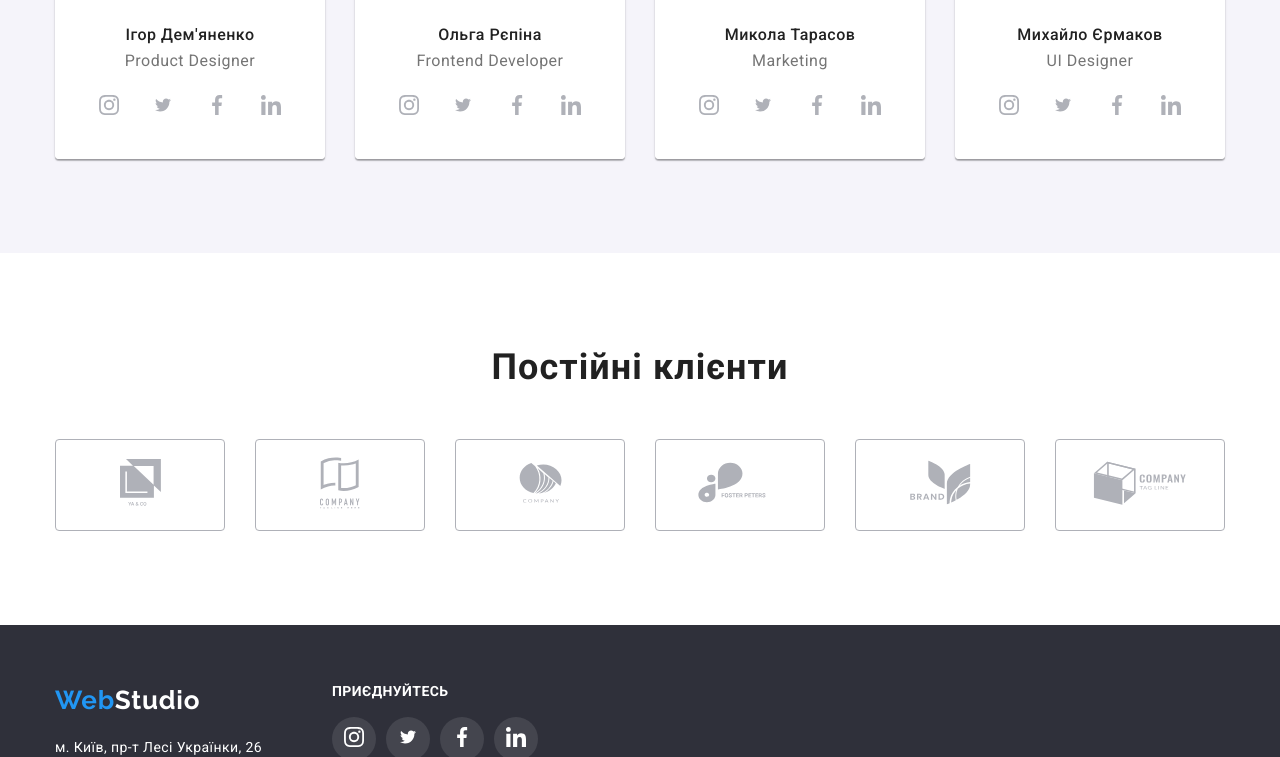
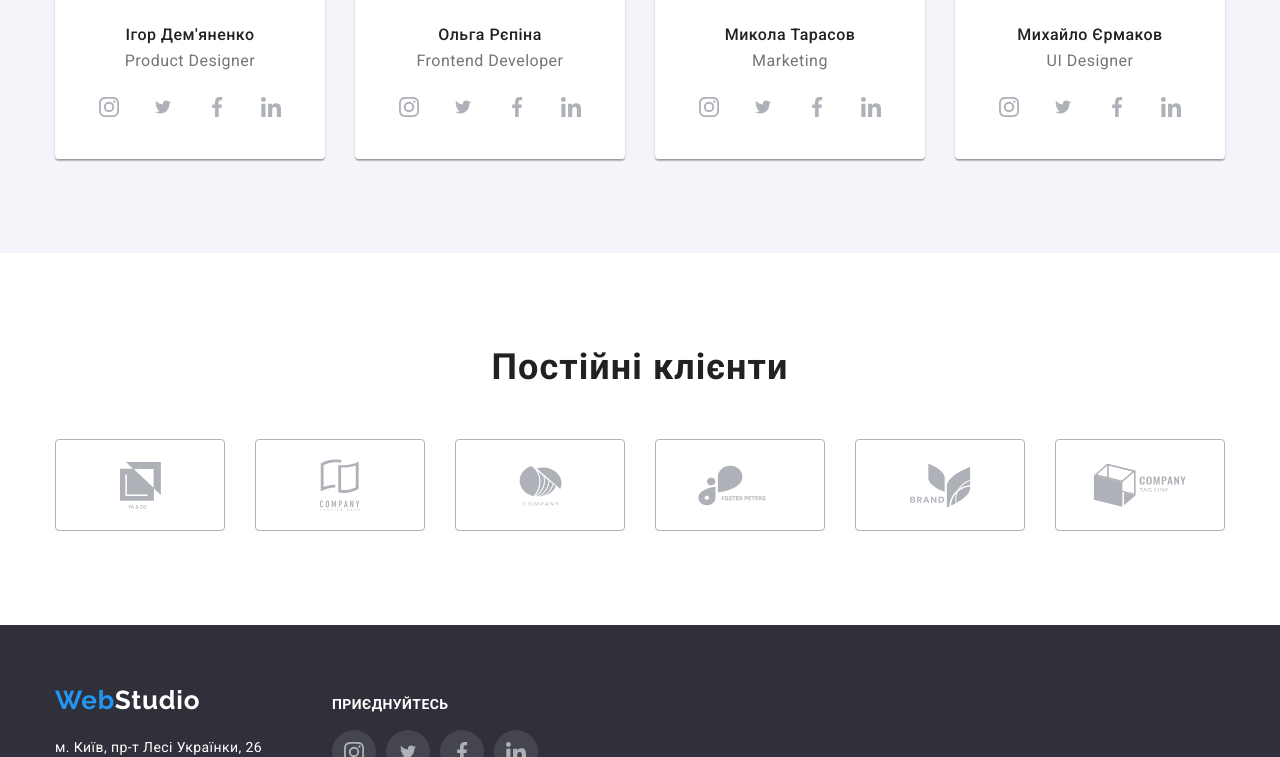
Before and after one commit to TDubasova/goit-markup-hw-04, a plain HTML site: page index.html in a window 1280 px wide. Shown: the part 2043-2800 px from the top of the page. Drawn offline with nearby package versions, Linux system fonts and the light colour scheme.

Commit message:
виправлені помилки

```diff
--- a/index.html
+++ b/index.html
@@ -13,6 +13,7 @@
 </head>
 
 <body>
+
     <!-- шапка -->
     <header class="header">
         <div class="conteiner">
@@ -28,16 +29,14 @@
 
         <ul class="contacts">
             <li class="list">
-                <svg class="icon-header" width="16" height="12">
-                    <use href="./images/icons.svg#icon-envelope"></use>
-                </svg>
-                    <a class="contacts-link mailto" href="mailto:info@devstudio.com">info@devstudio.com</a>
+                <a class="contacts-link" href="mailto:info@devstudio.com">
+                    <svg width="16" height="12"><use href="./images/icons.svg#icon-envelope"></use></svg>
+                    info@devstudio.com</a>
                 </li>
             <li class="list">
-                <svg class="icon-header" width="10" height="16">
+                <a class="contacts-link" href="tel:+380961111111"><svg class="icon-header" width="10" height="16">
                     <use href="./images/icons.svg#icon-smartphone"></use>
-                </svg>
-                <a class="contacts-link phone" href="tel:+380961111111">+38 096 111 11 11</a>
+                </svg> +38 096 111 11 11</a>
             </li>
         </ul>
         </div>
@@ -137,22 +136,22 @@
                     <p class="member-position" lang="en">Product Designer</p>
                     <ul class="links-list">
                         <li class="link-item"><a class="social-link" href="">
-                                <svg class="icon-social" width="20" height="20">
+                                <svg width="20" height="20">
                                     <use href="./images/icons.svg#icon-instagram"></use>
                                 </svg>
                             </a></li>
                         <li class="link-item"><a class="social-link" href="">
-                                <svg class="icon-social" width="20" height="16">
+                                <svg width="20" height="16">
                                     <use href="./images/icons.svg#icon-twitter"></use>
                                 </svg>
                             </a></li>
                         <li class="link-item"><a class="social-link" href="">
-                                <svg class="icon-social" width="20" height="20">
+                                <svg width="20" height="20">
                                     <use href="./images/icons.svg#icon-facebook"></use>
                                 </svg>
                             </a></li>
                         <li class="link-item"><a class="social-link" href="">
-                                <svg class="icon-social" width="20" height="20">
+                                <svg width="20" height="20">
                                     <use href="./images/icons.svg#icon-linkedin"></use>
                                 </svg>
                             </a></li>
@@ -169,22 +168,22 @@
                     <p class="member-position" lang="en">Frontend Developer</p>
                     <ul class="links-list">
                         <li class="link-item"><a class="social-link" href="">
-                                <svg class="icon-social" width="20" height="20">
+                                <svg width="20" height="20">
                                     <use href="./images/icons.svg#icon-instagram"></use>
                                 </svg>
                             </a></li>
                         <li class="link-item"><a class="social-link" href="">
-                                <svg class="icon-social" width="20" height="16">
+                                <svg width="20" height="16">
                                     <use href="./images/icons.svg#icon-twitter"></use>
                                 </svg>
                             </a></li>
                         <li class="link-item"><a class="social-link" href="">
-                                <svg class="icon-social" width="20" height="20">
+                                <svg width="20" height="20">
                                     <use href="./images/icons.svg#icon-facebook"></use>
                                 </svg>
                             </a></li>
                         <li class="link-item"><a class="social-link" href="">
-                                <svg class="icon-social" width="20" height="20">
+                                <svg width="20" height="20">
                                     <use href="./images/icons.svg#icon-linkedin"></use>
                                 </svg>
                             </a></li>
@@ -201,22 +200,22 @@
                     <p class="member-position" lang="en">Marketing</p>
                     <ul class="links-list">
                         <li class="link-item"><a class="social-link" href="">
-                                <svg class="icon-social" width="20" height="20">
+                                <svg width="20" height="20">
                                     <use href="./images/icons.svg#icon-instagram"></use>
                                 </svg>
                             </a></li>
                         <li class="link-item"><a class="social-link" href="">
-                                <svg class="icon-social" width="20" height="16">
+                                <svg width="20" height="16">
                                     <use href="./images/icons.svg#icon-twitter"></use>
                                 </svg>
                             </a></li>
                         <li class="link-item"><a class="social-link" href="">
-                                <svg class="icon-social" width="20" height="20">
+                                <svg width="20" height="20">
                                     <use href="./images/icons.svg#icon-facebook"></use>
                                 </svg>
                             </a></li>
                         <li class="link-item"><a class="social-link" href="">
-                                <svg class="icon-social" width="20" height="20">
+                                <svg width="20" height="20">
                                     <use href="./images/icons.svg#icon-linkedin"></use>
                                 </svg>
                             </a></li>
@@ -233,22 +232,22 @@
                 <p class="member-position" lang="en">UI Designer</p>
                 <ul class="links-list">
                     <li class="link-item"><a class="social-link" href="">
-                            <svg class="icon-social" width="20" height="20">
+                            <svg width="20" height="20">
                                 <use href="./images/icons.svg#icon-instagram"></use>
                             </svg>
                         </a></li>
                     <li class="link-item"><a class="social-link" href="">
-                            <svg class="icon-social" width="20" height="16">
+                            <svg width="20" height="16">
                                 <use href="./images/icons.svg#icon-twitter"></use>
                             </svg>
                         </a></li>
                     <li class="link-item"><a class="social-link" href="">
-                            <svg class="icon-social" width="20" height="20">
+                            <svg width="20" height="20">
                                 <use href="./images/icons.svg#icon-facebook"></use>
                             </svg>
                         </a></li>
                     <li class="link-item"><a class="social-link" href="">
-                            <svg class="icon-social" width="20" height="20">
+                            <svg width="20" height="20">
                                 <use href="./images/icons.svg#icon-linkedin"></use>
                             </svg>
                         </a></li>
@@ -265,41 +264,41 @@
             <ul class="clients-list">
                 <li class="client-item">
                     <a class="client-link" href="">
-                        <svg class="icon-client" width="41" height="47">
+                        <svg width="41" height="47">
                             <use href="./images/icons.svg#icon-client1"></use>
                         </svg>
                     </a>
                 </li>
                 <li class="client-item">
                     <a class="client-link" href="">
-                        <svg class="icon-client" width="40" height="52">
+                        <svg width="40" height="52">
                             <use href="./images/icons.svg#icon-client2"></use>
                     </svg>
                     </a></li>
                 <li class="client-item">
                     <a class="client-link" href="">
-                        <svg class="icon-client" width="43" height="41">
+                        <svg width="43" height="41">
                             <use href="./images/icons.svg#icon-client3"></use>
                         </svg>
                     </a>
                 </li>
                 <li class="client-item">
                     <a class="client-link" href="">
-                        <svg class="icon-client" width="84" height="41">
+                        <svg width="84" height="41">
                             <use href="./images/icons.svg#icon-client4"></use>
                         </svg>
                     </a>
                 </li>
                 <li class="client-item">
                     <a class="client-link" href="">
-                        <svg class="icon-client" width="63" height="45">
+                        <svg width="63" height="45">
                             <use href="./images/icons.svg#icon-client5"></use>
                         </svg>
                     </a>
                 </li>
                 <li class="client-item">
                     <a class="client-link" href="">
-                        <svg class="icon-client" width="94" height="44">
+                        <svg width="94" height="44">
                             <use href="./images/icons.svg#icon-client6"></use>
                         </svg>
                     </a>
@@ -331,24 +330,20 @@
                     <p>приєднуйтесь</p>
                     <ul class="links-list">
                         <li class="link-item"><a class="social-link" href="">
-                        <svg class="icon-social" width="20" height="20">
-                            <use href="./images/icons.svg#icon-instagram"></use>
-                        </svg>
+                            <svg width="20" height="20">
+                                <use href="./images/icons.svg#icon-instagram"></use></svg>
                         </a></li>
                         <li class="link-item"><a class="social-link" href="">
-                        <svg class="icon-social" width="20" height="16">
-                            <use href="./images/icons.svg#icon-twitter"></use>
-                        </svg>
+                            <svg width="20" height="16">
+                                <use href="./images/icons.svg#icon-twitter"></use></svg>
                         </a></li>
                         <li class="link-item"><a class="social-link" href="">
-                        <svg class="icon-social" width="20" height="20">
-                            <use href="./images/icons.svg#icon-facebook"></use>
-                        </svg>
+                            <svg width="20" height="20">
+                                <use href="./images/icons.svg#icon-facebook"></use></svg>
                         </a></li>
                         <li class="link-item"><a class="social-link" href="">
-                        <svg class="icon-social" width="20" height="20">
-                            <use href="./images/icons.svg#icon-linkedin"></use>
-                        </svg>
+                            <svg width="20" height="20">
+                                <use href="./images/icons.svg#icon-linkedin"></use></svg>
                         </a></li>
                     </ul>
                 </div>
--- a/styles/styles.css
+++ b/styles/styles.css
@@ -115,38 +115,35 @@ ul {
     align-items: center;
 }
 
+.contacts .list {
+    display: inline-flex;
+    align-items: center;
+}
+
 .contacts-link {
-    display: block;
+    display: inline-flex;
+    align-items: center;
     color: var(--additional-color);
     font-weight: 500;
     font-size: 14px;
     line-height: 1.14;
     letter-spacing: 0.02em;
+    fill: var(--additional-color);
 }
 
 .contacts-link:hover,
 .contacts-link:focus {
     color: var(--secondery-color);
+    fill: var(--secondery-color);
     border: none;
     cursor: pointer;
 }
 
-.contacts .list {
-    display: inline-flex;
-    justify-content: baseline;
+.contacts-link > svg {
+    margin-right: 10px;
 }
 
-.icon-header {
-    margin-right: 10px;
-    align-items: center;
-    fill: var(--additional-color);
-}
 
-.icon-header:hover,
-.icon-header:focus {
-    fill: var(--secondery-color);
-    cursor: pointer;
-}
 
 /* герой */
 .herou {
@@ -368,7 +365,7 @@ ul {
     margin-right: 32px;
 }
 
-.link-item {
+.social-link {
     display: flex;
     padding: 0;
     justify-content: center;
@@ -376,23 +373,16 @@ ul {
     width: 44px;
     height: 44px;
     border-radius: 50%;
+    fill: #AFB1B8;
 }
 
 .link-item:not(:last-child) {
     margin-right: 10px;
 }
 
-.link-item:hover,
-.link-item:focus {
+.social-link:hover,
+.social-link:focus {
     background-color: #2196F3;
-}
-
-.icon-social {
-    fill: #AFB1B8;
-}
-
-.icon-social:hover,
-.icon-social:focus {
     fill: var(--background-color);
 }
 
@@ -412,30 +402,23 @@ ul {
     justify-content: space-between;
 }
 
-.client-item {
-    display: flex;
+.client-link {
+    display: inline-flex;
     justify-content: center;
     align-items: center;
     width: 170px;
     height: 92px;
-    padding: 16px 32px;
     border: 1px solid #AFB1B8;
     border-radius: 4px;
-}
-
-.client-item:hover,
-.client-item:focus {
-    border: 1px solid #2196F3;
-}
-
-.icon-client {
     fill: #AFB1B8;
 }
 
-.icon-client:hover,
-.icon-client:focus {
+.client-link:hover,
+.client-link:focus {
+    border: 1px solid #2196F3;
     fill: #2196F3;
 }
+
 
 /* підвал */
 .footer {
@@ -447,7 +430,7 @@ ul {
 
 .footer-conteiner {
     display: inline-flex;
-
+    align-items: baseline;
 }
 
 .adress-conteiner {
@@ -521,12 +504,9 @@ ul {
     background-color: rgba(255, 255, 255, 0.1);
 }
 
-.footer .link-item:hover,
-.footer .link-item:focus {
+.social-link:hover,
+.social-link:focus {
     background-color: #2196F3;
-}
-
-.footer .icon-social {
     fill: var(--background-color);
 }
 
@@ -574,6 +554,11 @@ ul {
 .filters-btn:focus {
     background-color: var(--secondery-color);
     color: var(--background-color);
+    box-shadow:
+        0px 3px 1px rgba(0, 0, 0, 0.1),
+        0px 1px 2px rgba(0, 0, 0, 0.08),
+        0px 2px 2px rgba(0, 0, 0, 0.12);
+    border-radius: 4px;
 }
 
 .projects {
@@ -582,29 +567,25 @@ ul {
 }
 
 .project-item {
-    display: block;
-    width: 370px;
     margin-right: 30px;
     margin-bottom: 30px;
 }
 
 .project-item:nth-child(3n) {
-    margin-right: 0;
+    margin-right: 0px;
 }
 
-.project-item:hover,
-.project-item:focus {
-    box-shadow:
-    0px 1px 1px rgba(0, 0, 0, 0.12),
-    0px 4px 4px rgba(0, 0, 0, 0.06),
-    1px 4px 6px rgba(0, 0, 0, 0.16);
+.project-link {
+    display: inline-block;
+    width: 370px;
 }
 
-.project-link{
-    text-decoration-color: var(--primery-color);
-}
 .project-link:hover,
 .project-link:focus {
+    box-shadow:
+        0px 1px 1px rgba(0, 0, 0, 0.12),
+        0px 4px 4px rgba(0, 0, 0, 0.06),
+        1px 4px 6px rgba(0, 0, 0, 0.16);
     cursor: pointer;
 }
 
```
Also changed, not shown: portfolio.html (+17 -14 lines). Lines whose indentation alone changed are shown as unchanged.
